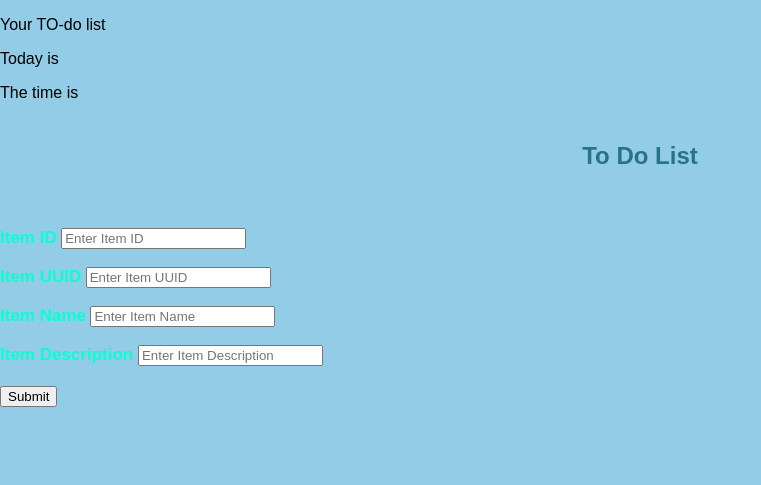
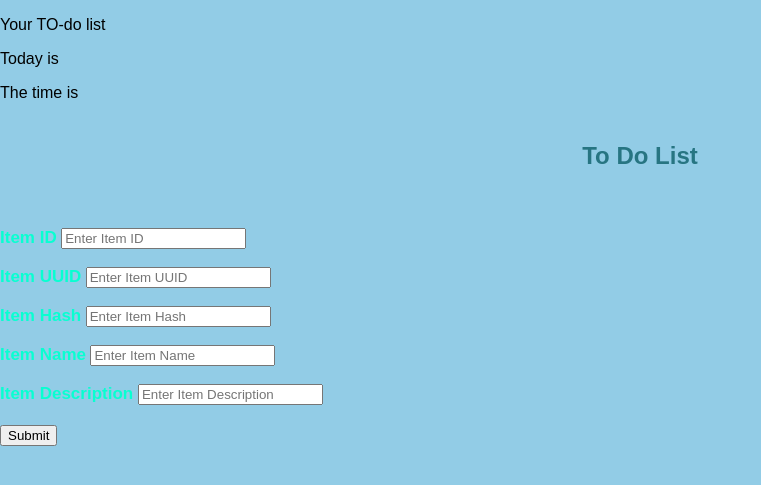
Before and after one commit to tanmaga13/gvc, a Flask app: template templates/index.html in a window 1280 px wide. Shown: the top 485 px of the page, without its empty margins (0-761 px from the left). Run offline with Flask 3, Linux system fonts and the light colour scheme; the template is opened without the code that fills it, so the values that code supplies are empty.

Commit message:
Added Item Hash

```diff
--- a/templates/index.html
+++ b/templates/index.html
@@ -20,6 +20,9 @@
         <label><b>Item UUID</b></label>
         <input type="text" name="itemUUID" id="itemUUID" placeholder="Enter Item UUID">
         <br><br>
+        <label><b>Item Hash</b></label>
+        <input type="text" name="itemHash" id="itemHash" placeholder="Enter Item Hash">
+        <br><br>
         <label><b>Item Name</b></label>
         <input type="text" name="itemName" id="itemName" placeholder="Enter Item Name">
         <br><br>
```
